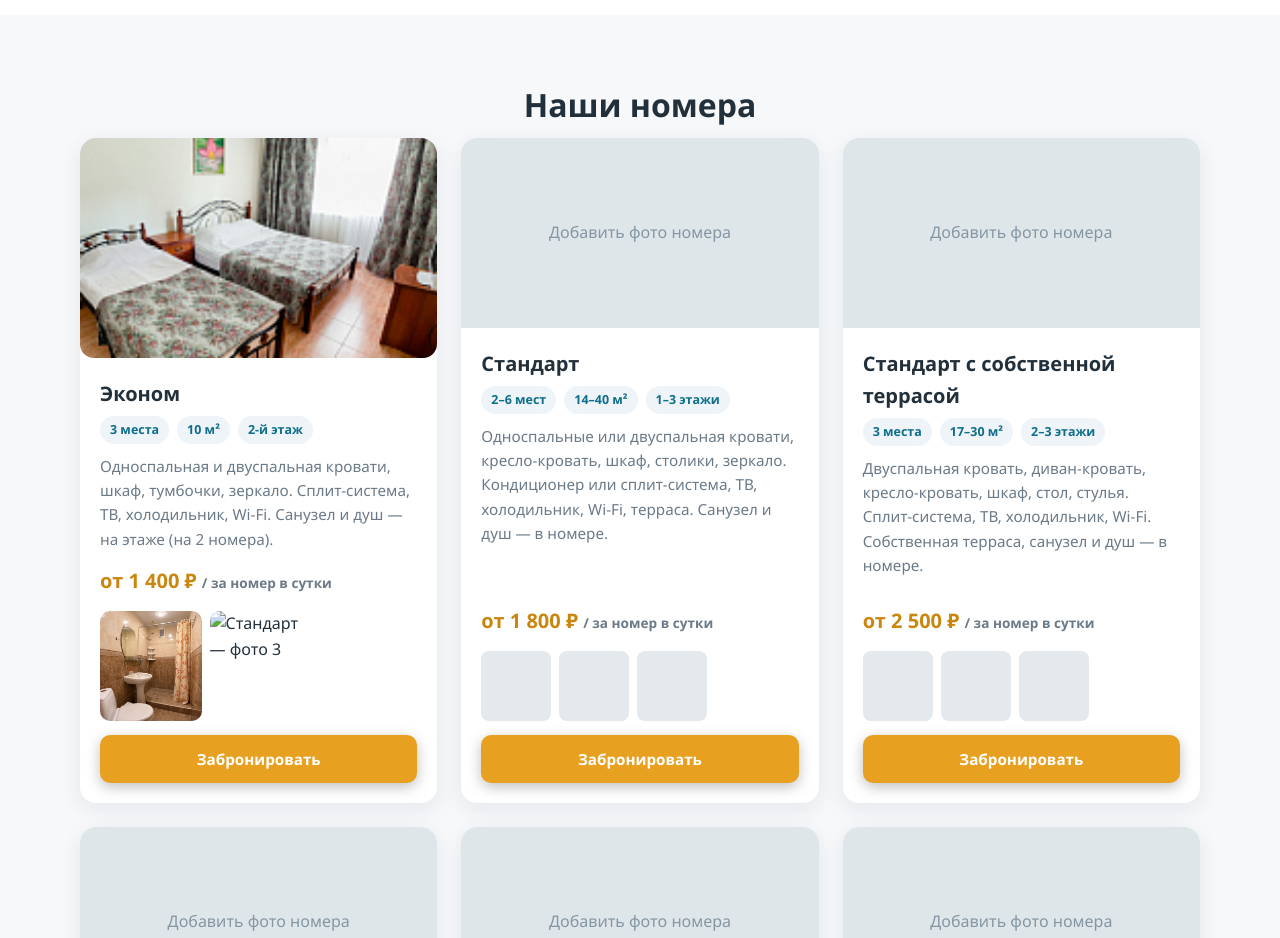
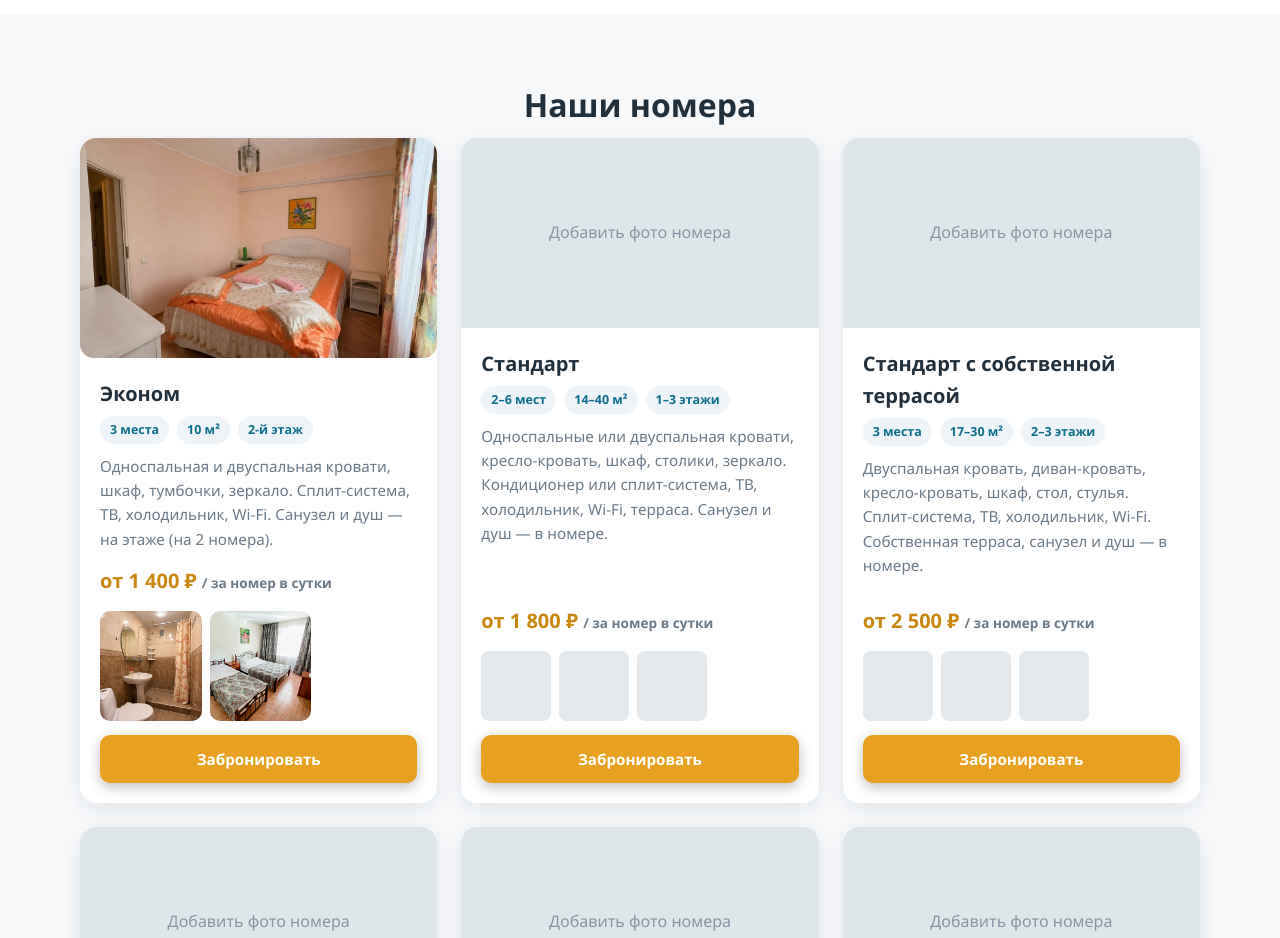
Before and after one commit to anapa-otdyh/anapa-otdyh.github.io, a plain HTML site: page index.html in a window 1280 px wide. Shown: the part 1580-2518 px from the top of the page. Drawn offline with Linux system fonts and the light colour scheme.

Commit message:
Update index.html

```diff
--- a/index.html
+++ b/index.html
@@ -169,7 +169,7 @@ tr.cat td{background:#f9fbfc;font-weight:800;color:var(--sea);text-align:left}
     <div class="rooms-grid">
 
       <article class="room">
-        <img src="экон1.png" alt="эконом" style="width:100%; height:220px; object-fit:cover; border-radius:14px; display:block;">
+        <img src="экон3.jpg" alt="эконом" style="width:100%; height:220px; object-fit:cover; border-radius:14px; display:block;">
         <div class="room-body">
           <h3>Эконом</h3>
           <div class="tags"><span class="tag">3 места</span><span class="tag">10 м²</span><span class="tag">2-й этаж</span></div>
@@ -177,7 +177,7 @@ tr.cat td{background:#f9fbfc;font-weight:800;color:var(--sea);text-align:left}
           <div class="price-line">от 1 400 ₽ <small>/ за номер в сутки</small></div>
           <div class="slots">
     <img src="экон2.jpg" alt="эконом — фото 2" style="width:32%; height:110px; object-fit:cover; border-radius:10px;">
-    <img src="nomer2b.jpg" alt="Стандарт — фото 3" style="width:32%; height:110px; object-fit:cover; border-radius:10px;">
+    <img src="экон1.png" alt="эконом — фото 3" style="width:32%; height:110px; object-fit:cover; border-radius:10px;">
 </div>
           <a class="btn btn-gold" href="https://wa.me/79933022006?text=Здравствуйте!%20Интересует%20номер%20«Эконом»." target="_blank">Забронировать</a>
         </div>
```
